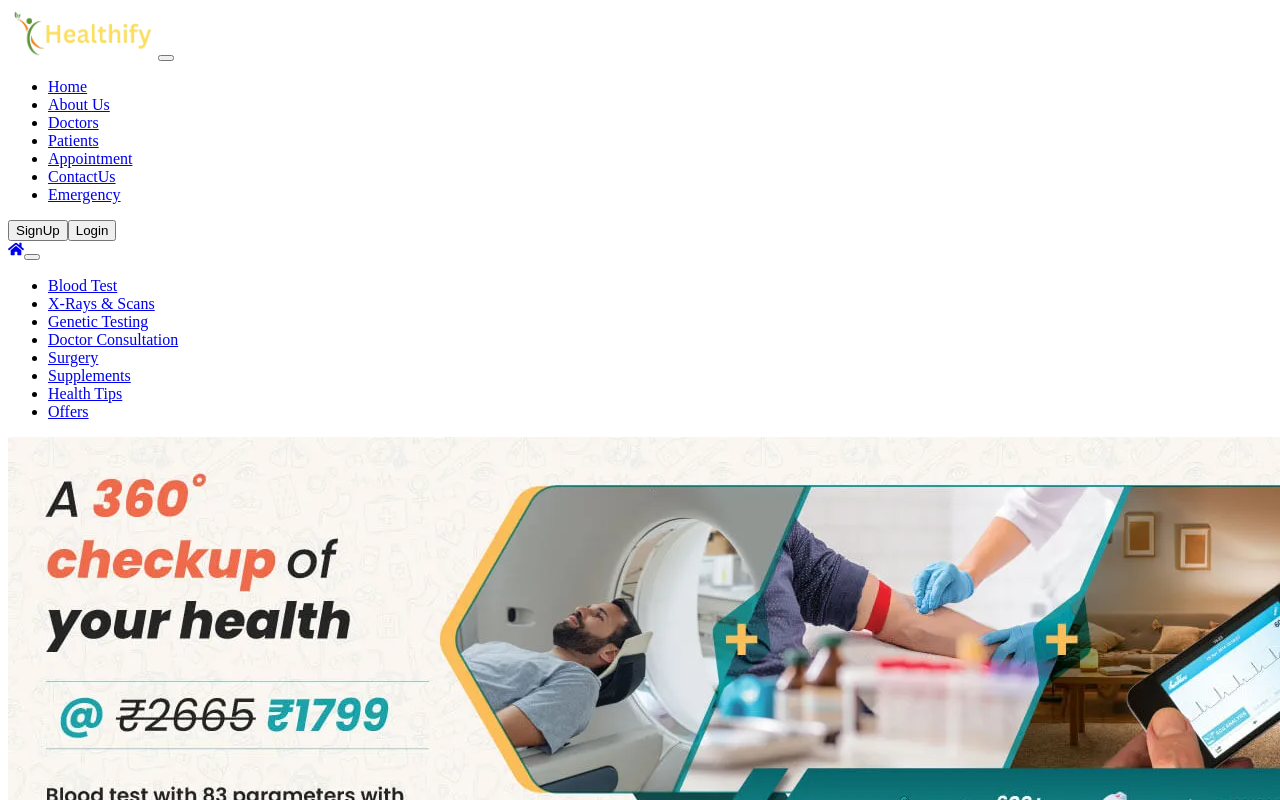
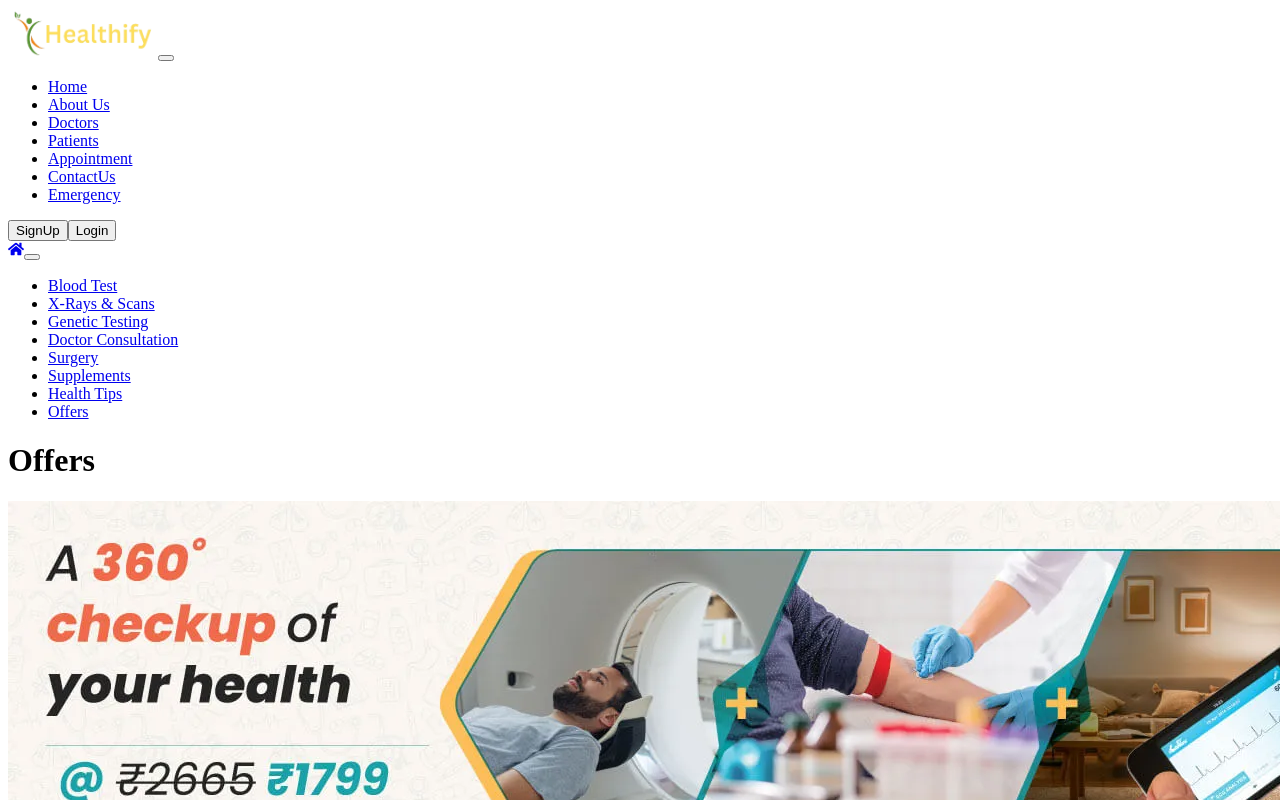
Before and after one commit to yatendra2832/Healthify-MERN, a React app in the folder client/: page /offers in a window 1280 px wide. Shown: the top 800 px of the page. Built offline with nearby package versions, Linux system fonts and the light colour scheme; the HTML template or start-up script is replaced by a standard one.

Commit message:
added heading to the pages

```diff
--- a/client/src/pages/Offers.jsx
+++ b/client/src/pages/Offers.jsx
@@ -3,6 +3,7 @@ import OfferCard from "../components/Card/OfferCard";
 const Offers = () => {
   return (
     <>
+    <h1 className="text-center text-primary fw-bold">Offers</h1>
       <div className="row mb-2 my-4 mx-4">
         <OfferCard
           imgSrc="/images/offerimg/offer1.jpg"
--- a/client/src/pages/UserDashboard.jsx
+++ b/client/src/pages/UserDashboard.jsx
@@ -2,6 +2,8 @@ import React from "react";
 import UserDashboardCard from "../components/Card/UserDashboardCard";
 const UserDashboard = () => {
   return (
+    <>
+      <h1 className="text-center text-primary fw-bold">Users Dashboard</h1>
       <div>
         {/* Row 1 */}
         <div className="container px-2 py-2" id="featured-3">
@@ -94,11 +96,8 @@ const UserDashboard = () => {
             </div>
           </div>
         </div>
-
-
-
-
       </div>
+    </>
   );
 };
 
```
Lines whose indentation alone changed are shown as unchanged.
